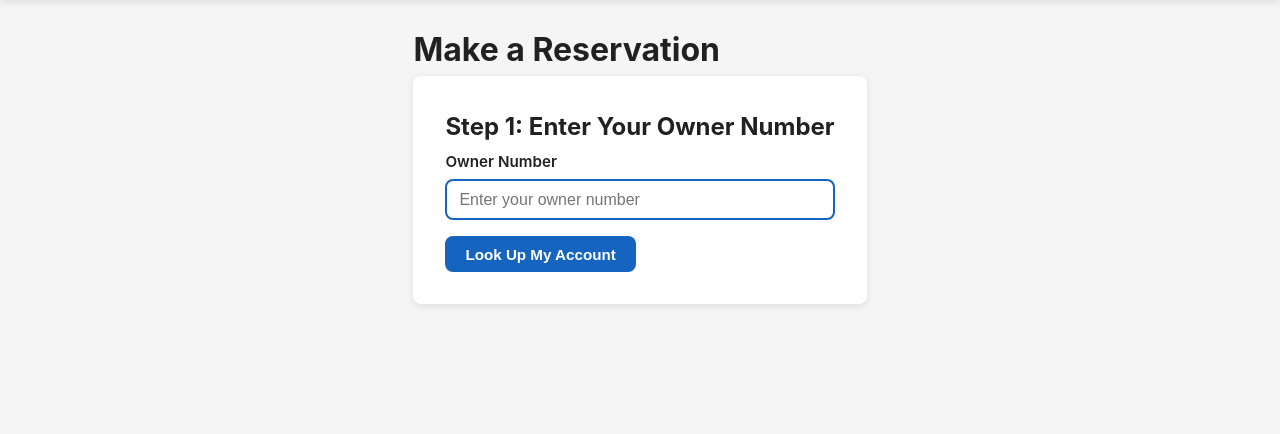
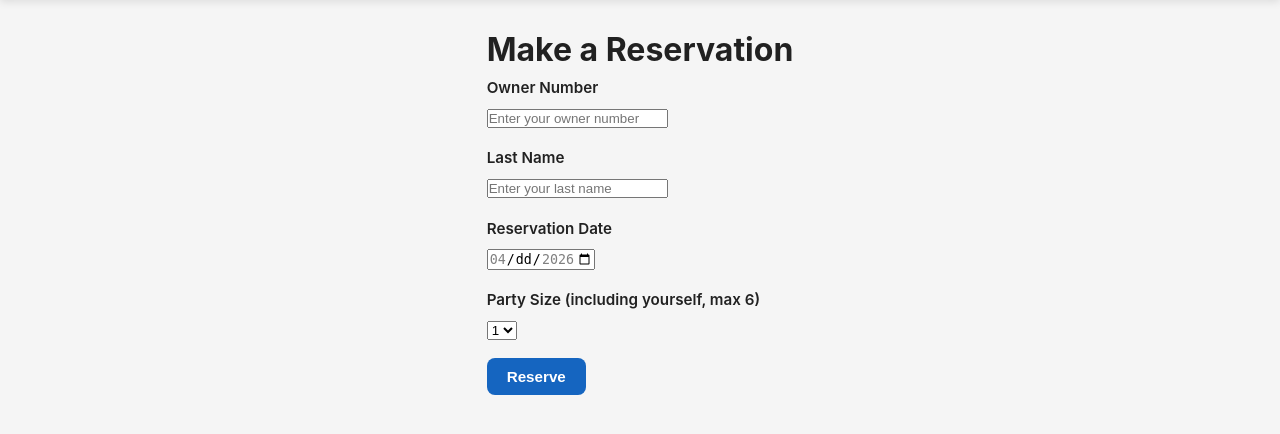
Before and after one commit to ccbractivix/splashpass, a Flask app: page /reserve in a window 1280 px wide. Shown: the part 80-514 px from the top of the page. Run offline with Flask 3, Linux system fonts and the light colour scheme.

Commit message:
Update reserve.html

```diff
--- a/templates/reserve.html
+++ b/templates/reserve.html
@@ -1,69 +1,50 @@
 {% extends "base.html" %}
-
-{% block title %}Reserve{% endblock %}
-
+{% block title %}Make a Reservation{% endblock %}
 {% block content %}
 <h1>Make a Reservation</h1>
-
-{% if step == 'identify' %}
-<div class="form-card">
-    <h2>Step 1: Enter Your Owner Number</h2>
-    <form method="POST">
-        <input type="hidden" name="step" value="identify">
+<form method="POST" action="{{ url_for('reserve') }}" id="reserveForm">
     <div class="form-group">
         <label for="owner_number">Owner Number</label>
         <input type="text" id="owner_number" name="owner_number" required
-                   placeholder="Enter your owner number" autofocus
-                   class="form-input">
+               placeholder="Enter your owner number">
     </div>
-        <button type="submit" class="btn btn-primary">Look Up My Account</button>
-    </form>
+    <div class="form-group">
+        <label for="last_name">Last Name</label>
+        <input type="text" id="last_name" name="last_name" required
+               placeholder="Enter your last name">
     </div>
-
-{% elif step == 'select' %}
-<div class="form-card">
-    <h2>Welcome, {{ member.first_name }} {{ member.last_name }}!</h2>
-    <p class="tier-badge tier-{{ member.enrollment_type|lower }}">{{ member.enrollment_type }} Member</p>
-
-    <form method="POST">
-        <input type="hidden" name="step" value="confirm">
-        <input type="hidden" name="owner_number" value="{{ member.owner_number }}">
-
     <div class="form-group">
-            <label>Select a Date</label>
-            <div class="date-options">
-                {% for info in date_info %}
-                <label class="date-option {% if info.full %}date-full{% endif %}">
-                    <input type="radio" name="reservation_date" value="{{ info.date }}"
-                           {% if info.full %}disabled{% endif %}
-                           {% if loop.first and not info.full %}checked{% endif %}>
-                    <div class="date-card">
-                        <span class="date-day">{{ info.date.strftime('%A') }}</span>
-                        <span class="date-num">{{ info.date.strftime('%b %d') }}</span>
-                        <span class="date-type type-{{ info.day_type|lower|replace(' ', '-') }}">{{ info.day_type }}</span>
-                        {% if info.full %}
-                            <span class="date-spots spots-full">FULL</span>
-                        {% else %}
-                            <span class="date-spots">{{ info.remaining }} spots left</span>
-                        {% endif %}
+        <label for="reservation_date">Reservation Date</label>
+        <input type="date" id="reservation_date" name="reservation_date" required>
     </div>
-                </label>
-                {% endfor %}
-            </div>
-        </div>
-
     <div class="form-group">
-            <label for="party_size">Party Size (including yourself)</label>
-            <select id="party_size" name="party_size" class="form-input">
-                {% for i in range(1, max_party + 1) %}
-                <option value="{{ i }}">{{ i }}{% if i == 1 %} (just me){% else %} people{% endif %}</option>
-                {% endfor %}
+        <label for="party_size">Party Size (including yourself, max 6)</label>
+        <select id="party_size" name="party_size" required>
+            <option value="1">1</option>
+            <option value="2">2</option>
+            <option value="3">3</option>
+            <option value="4">4</option>
+            <option value="5">5</option>
+            <option value="6">6</option>
         </select>
     </div>
+    <button type="submit" class="btn btn-primary">Reserve</button>
+</form>
 
-        <button type="submit" class="btn btn-primary">Confirm Reservation</button>
-        <a href="{{ url_for('public.reserve') }}" class="btn btn-secondary">Start Over</a>
-    </form>
-</div>
-{% endif %}
+<script>
+    // Set min date to today
+    const today = new Date();
+    const yyyy = today.getFullYear();
+    const mm = String(today.getMonth() + 1).padStart(2, '0');
+    const dd = String(today.getDate()).padStart(2, '0');
+    const minDate = `${yyyy}-${mm}-${dd}`;
+    document.getElementById('reservation_date').setAttribute('min', minDate);
+    // Set max date to 6 days from now
+    const maxD = new Date();
+    maxD.setDate(maxD.getDate() + 6);
+    const maxYyyy = maxD.getFullYear();
+    const maxMm = String(maxD.getMonth() + 1).padStart(2, '0');
+    const maxDd = String(maxD.getDate()).padStart(2, '0');
+    document.getElementById('reservation_date').setAttribute('max', `${maxYyyy}-${maxMm}-${maxDd}`);
+</script>
 {% endblock %}
```
Lines whose indentation alone changed are shown as unchanged.
